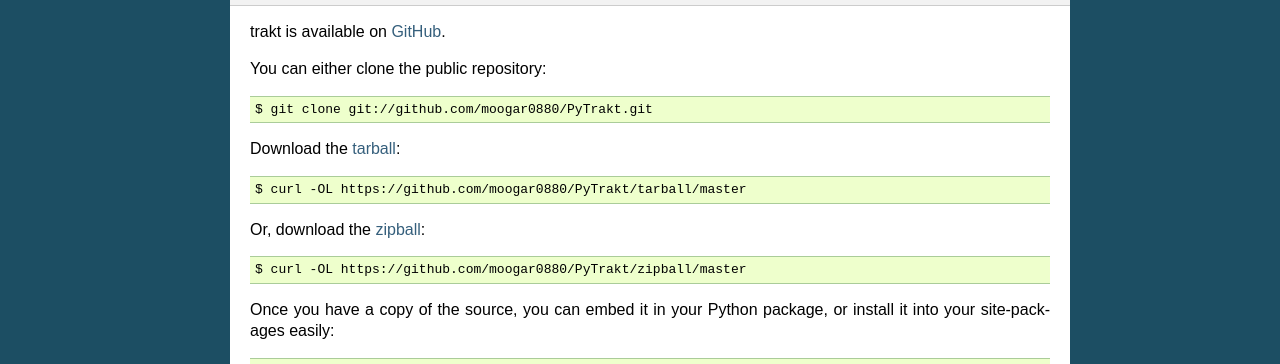
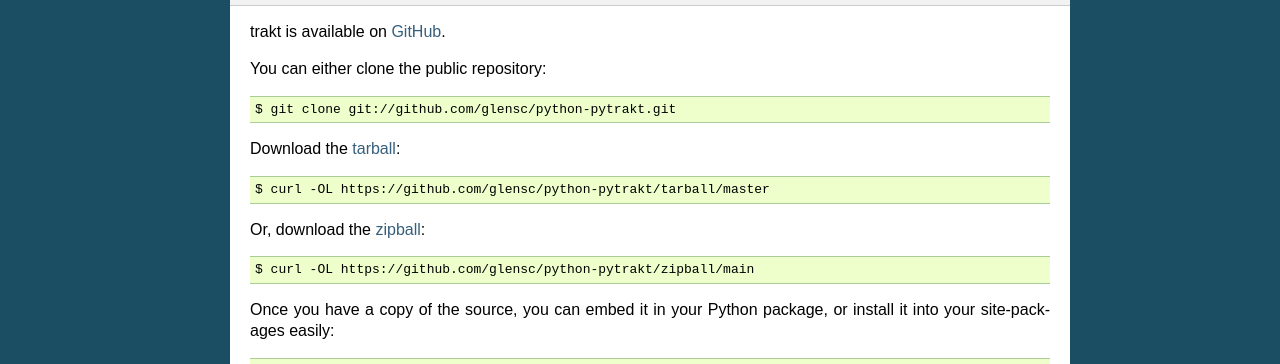
Before and after one commit to moogar0880/PyTrakt, a Sphinx documentation site: the page built from docs/index.rst, in a window 1280 px wide. Shown: the part 525-889 px from the top of the page. Built offline with Sphinx 7.4.7, drawn with Linux system fonts in a browser that asks for light colours; pages that are not in the unit, such as notebooks, are missing from menus.

Commit message:
Update some project urls

```diff
--- a/docs/index.rst
+++ b/docs/index.rst
@@ -28,19 +28,19 @@
 
 Get the code
 ^^^^^^^^^^^^
-trakt is available on `GitHub <https://github.com/moogar0880/PyTrakt>`_.
+trakt is available on `GitHub <https://github.com/glensc/python-pytrakt>`_.
 
 You can either clone the public repository::
 
-    $ git clone git://github.com/moogar0880/PyTrakt.git
+    $ git clone git://github.com/glensc/python-pytrakt.git
 
-Download the `tarball <https://github.com/moogar0880/PyTrakt/tarball/master>`_::
+Download the `tarball <https://github.com/glensc/python-pytrakt/tarball/master>`_::
 
-    $ curl -OL https://github.com/moogar0880/PyTrakt/tarball/master
+    $ curl -OL https://github.com/glensc/python-pytrakt/tarball/master
 
-Or, download the `zipball <https://github.com/moogar0880/PyTrakt/zipball/master>`_::
+Or, download the `zipball <https://github.com/glensc/python-pytrakt/zipball/main>`_::
 
-    $ curl -OL https://github.com/moogar0880/PyTrakt/zipball/master
+    $ curl -OL https://github.com/glensc/python-pytrakt/zipball/main
 
 Once you have a copy of the source, you can embed it in your Python package,
 or install it into your site-packages easily::
```
Also changed, not shown: README.rst (+7 -7 lines).
